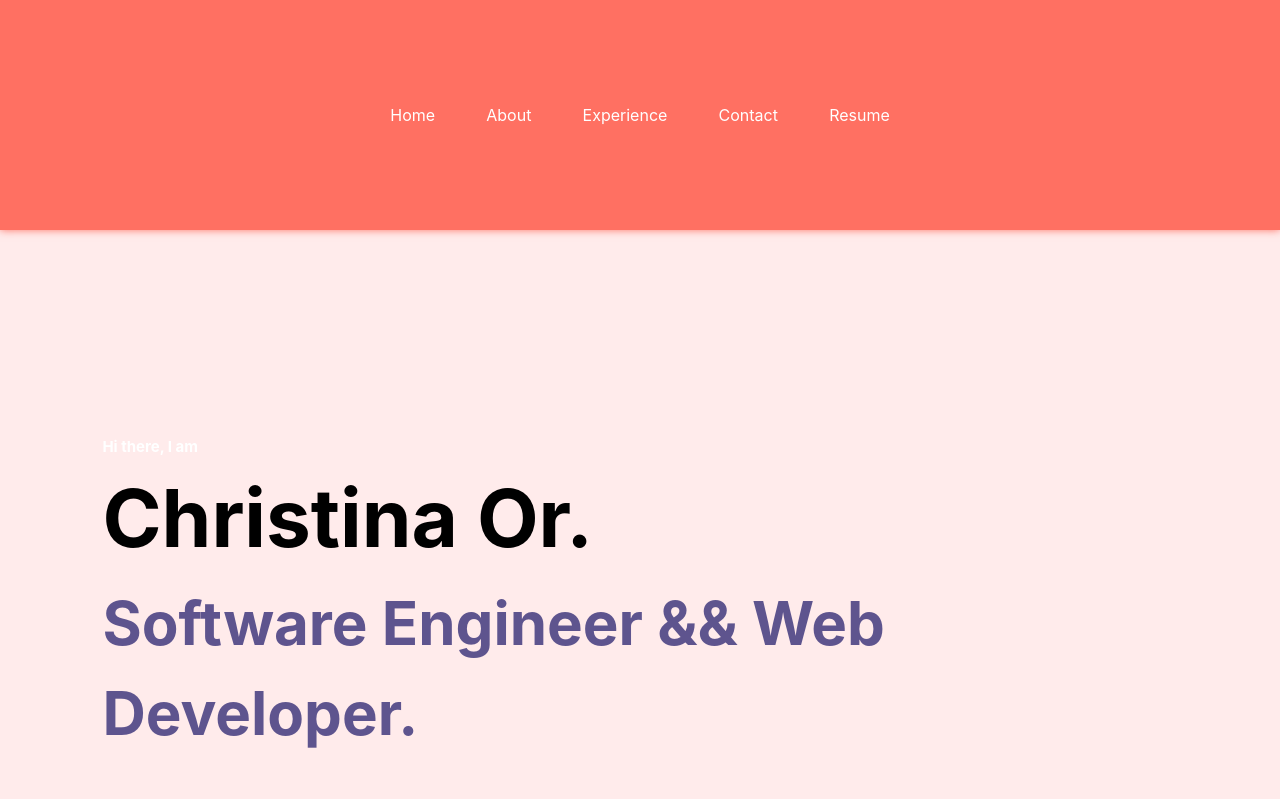
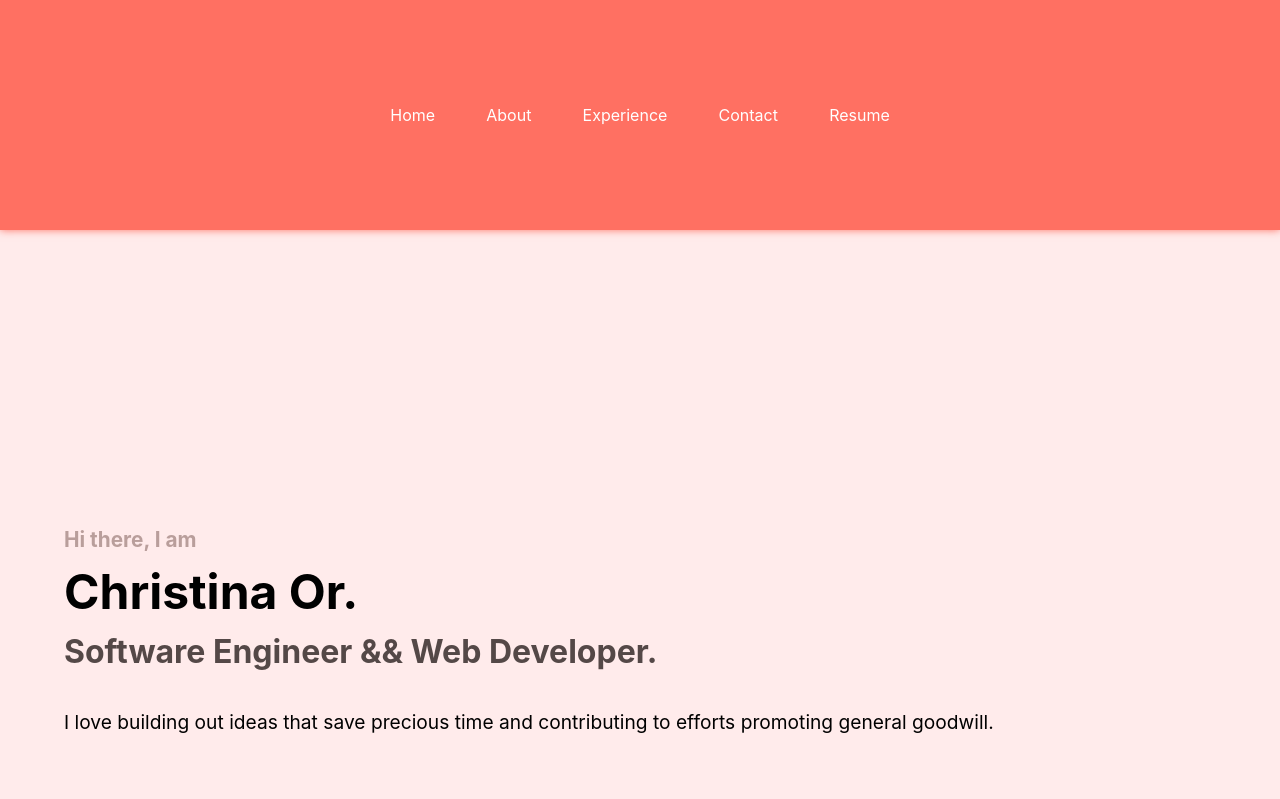
Before and after one commit to christinaor/christinaor.github.io, a React (Vite) app: page / in a window 1280 px wide. Shown: the top 799 px of the page. Built offline with nearby package versions, Linux system fonts and the light colour scheme.

Commit message:
Refactor hero margin and padding

```diff
--- a/src/components/Hero/styles.module.scss
+++ b/src/components/Hero/styles.module.scss
@@ -5,35 +5,35 @@
   display: flex;
   flex-direction: column;
   justify-content: center;
-  align-items: center;
+  // align-items: center;
 
-  // width: 100vw;
+  width: 100vw;
   min-height: 100vh;
   // margin: 6vw 0;
-  padding: 0 8vw;
+  // margin: auto;
+  // padding: 0 8vw;
 
   word-wrap: break-word;
 }
 
+.hero h1, .hero p {
+  margin: 0 4rem;
+}
+
+.hero h1 {
+  margin-bottom: 2rem;
+}
+
 .smallHeroText {
-  margin: 0;
-  padding: 0;
-
   font-size: 1.3rem;
   color: $buttonBorderLightBrown;
 }
 
 .bigHeroText {
-  margin: 0;
-  padding: 0;
-
   font-size: 3rem;
 }
 
 .subText {
-  margin: 0;
-  padding: 0;
-
   font-size: 2rem;
   color: $buttonBackgroundDarkBrown;
 }
@@ -42,45 +42,43 @@
   font-size: 1.2rem;
 }
 
-@media only screen and (min-width: 481px) {
-  .hero {
-    font-size: 14px;
-    margin: auto;
-    // width: 100vh;
-    // width: 90%;
-    min-height: 100vh;
-    height: 100vh;
-    display: flex;
-    flex-direction: column;
-    justify-content: center;
-    // align-items: flex-start;
-  }
+// @media only screen and (min-width: 481px) {
+//   .hero {
+//     font-size: 14px;
+//     margin: auto;
+//     // width: 100vh;
+//     // width: 90%;
+//     min-height: 100vh;
+//     height: 100vh;
+//     display: flex;
+//     flex-direction: column;
+//     justify-content: center;
+//     // align-items: flex-start;
+//   }
 
-  .smallHeroText {
-    font-size: clamp(10px, 8vw, 15px);
-    // color: #5e548e;
-    color: white;
-    margin: 0;
-    padding: 0;
-  }
+//   .smallHeroText {
+//     font-size: clamp(10px, 8vw, 15px);
+//     // color: #5e548e;
+//     margin: 0;
+//     padding: 0;
+//   }
 
-  .sameLineText {
-    // padding: auto;
-    gap: 20px;
-    display: flex;
-    align-items: baseline;
-  }
+//   .sameLineText {
+//     // padding: auto;
+//     gap: 20px;
+//     display: flex;
+//     align-items: baseline;
+//   }
 
-  .bigHeroText {
-    font-size: clamp(40px, 8vw, 80px);
-    margin: 0;
-    padding: 0;
-  }
+//   .bigHeroText {
+//     font-size: clamp(40px, 8vw, 80px);
+//     margin: 0;
+//     padding: 0;
+//   }
 
-  .subText {
-    font-size: clamp(30px, 6vw, 60px);
-    color: #5E548E;
-    margin: 0;
-    padding: 0;
-  }
-}
+//   .subText {
+//     font-size: clamp(30px, 6vw, 60px);
+//     margin: 0;
+//     padding: 0;
+//   }
+// }
```
